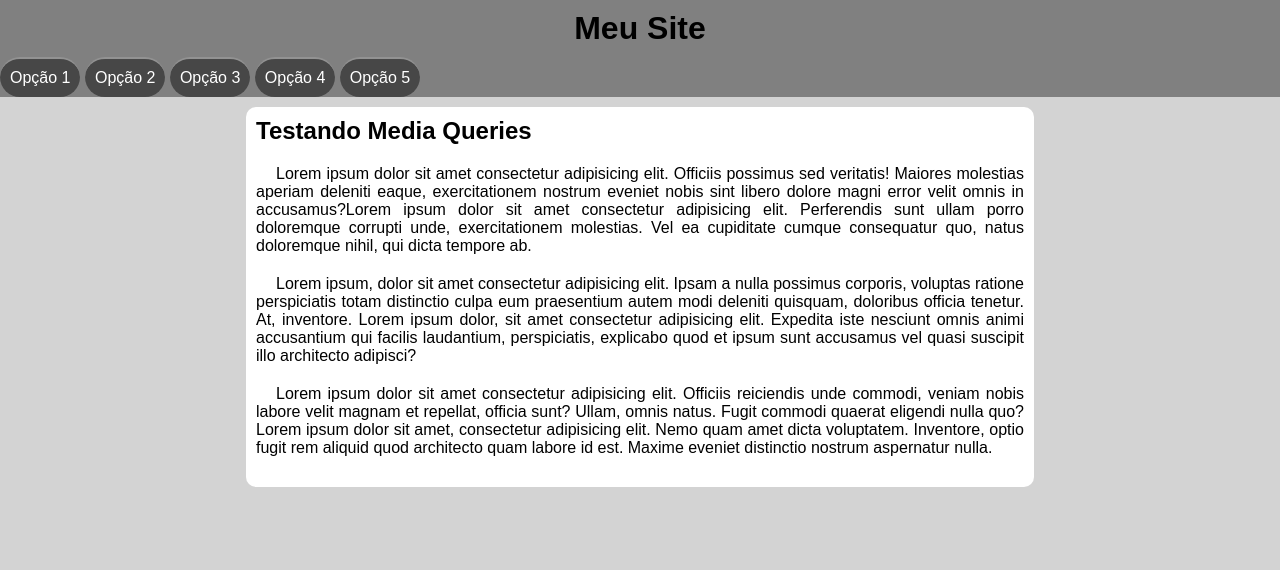
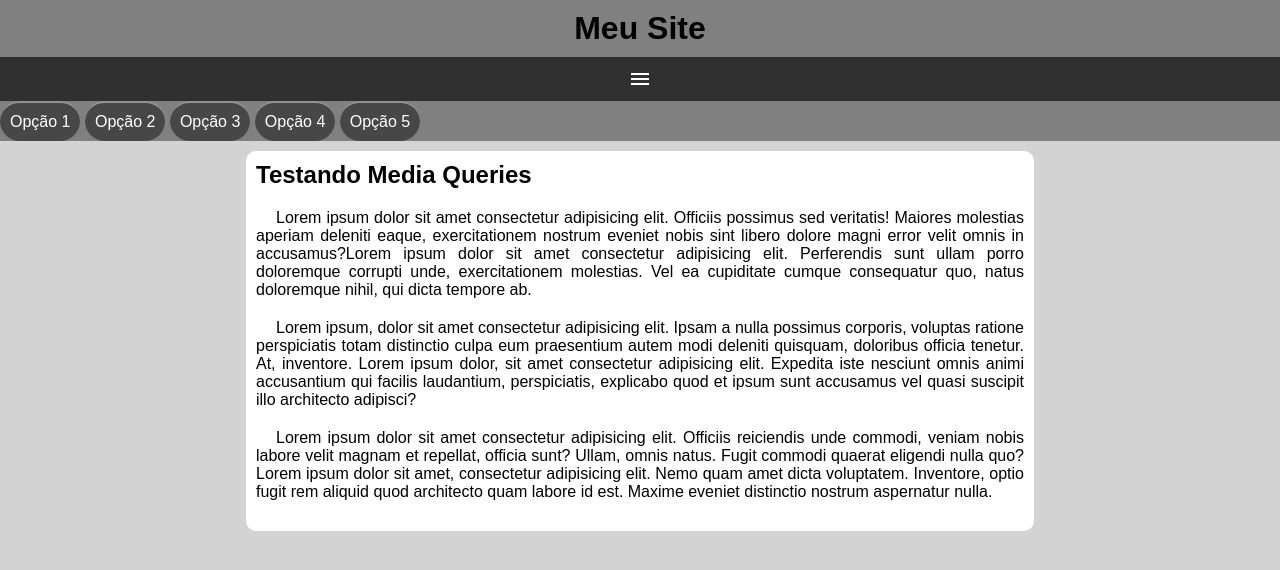
Before and after one commit to Compunext/projeto-menu, a plain HTML site: page index.html in a window 1280 px wide. Drawn offline with Linux system fonts and the light colour scheme.

Commit message:
estilo atualizando

```diff
--- a/estilos/style.css
+++ b/estilos/style.css
@@ -21,8 +21,23 @@
     text-align: center;
 }
 
+span#burger{
+    background-color: rgb(48, 48, 48);
+    color: white;
+    display: block;
+    text-align: center;
+    padding: 10px;
+    cursor: pointer;
+}
+
+span#burger:hover {
+    background-color: white;
+    color: black;
+
+}
+
 menu {
-    display: block;
+    display: none;
 }
 
 menu > ul {
--- a/index.html
+++ b/index.html
@@ -8,11 +8,13 @@
     <link rel="stylesheet" href="estilos/style.css">
     <link rel="stylesheet" href="estilos/media-query.css">
     <title>Menu Responsivo</title>
-</head>
+    <link href="https://fonts.googleapis.com/icon?family=Material+Icons" rel="stylesheet">
+    </head>
 <body onresize="mudouTamanho()">
     <header>
         <h1>Meu Site</h1>
-        <menu>
+        <span id="burger" class="material-icons" onclick="clickMenu()">menu</span>
+        <menu id="itens">
             <ul>
             <li><a href="#">Opção 1</a></li>
             <li><a href="#">Opção 2</a></li>
@@ -34,11 +36,19 @@
         </article>
     </main>
     <script>
+        function clickMenu() {
+            if(itens.style.display == "block") {
+                itens.style.display = "none"
+            } else {
+                itens.style.display = "block"
+            }
+        }
+
         function mudouTamanho() {
             if(window.innerWidth >= 768) {
                 itens.style.display = 'block'
             } else {
-                itebs.style.display = 'none'
+                itens.style.display = 'none'
             }
         }
     </script>
```
